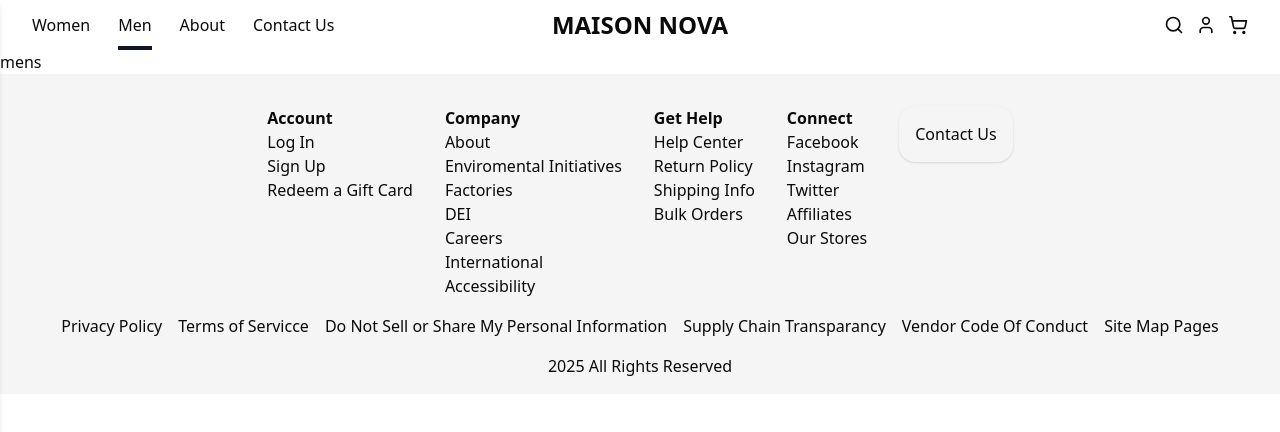
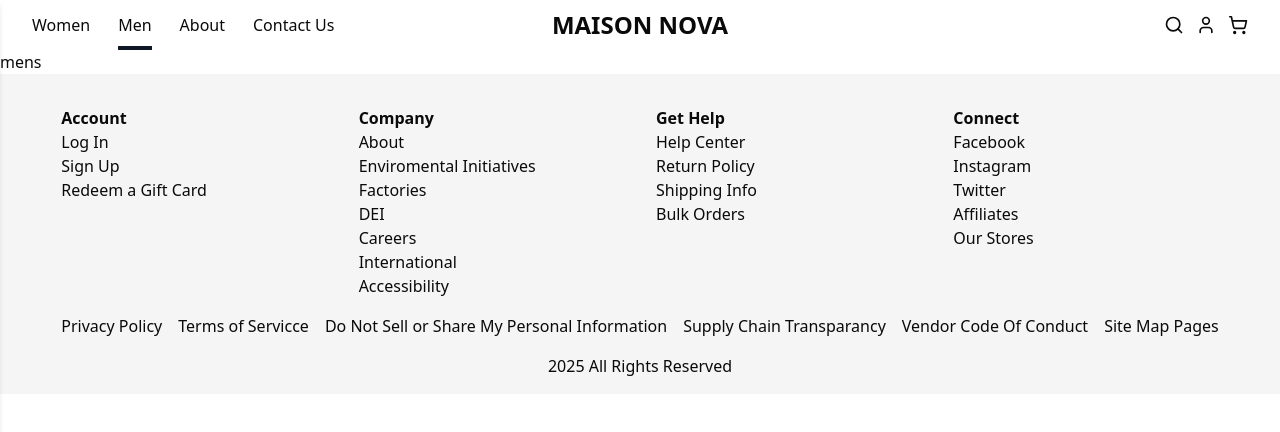
Before and after one commit to niki-pf/e-commerce-maison-nova, a Next.js app: page /men in a window 1280 px wide. Shown: the top 432 px of the page. Built offline with nearby package versions, Linux system fonts and the light colour scheme.

Commit message:
moved const to const file, done with footer,

```diff
--- a/components/footer.tsx
+++ b/components/footer.tsx
@@ -1,45 +1,12 @@
-import Link from "next/link";
+import { FOOTER_TAGS, NO_GO_LINKS } from "@/lib/constants";
 import React from "react";
 
-const NO_GO_LINKS = [
-  { header: "Account", links: ["Log In", "Sign Up", "Redeem a Gift Card"] },
-  {
-    header: "Company",
-    links: [
-      "About",
-      "Enviromental Initiatives",
-      "Factories",
-      "DEI",
-      "Careers",
-      "International",
-      "Accessibility",
-    ],
-  },
-  {
-    header: "Get Help",
-    links: ["Help Center", "Return Policy", "Shipping Info", "Bulk Orders"],
-  },
-  {
-    header: "Connect",
-    links: ["Facebook", "Instagram", "Twitter", "Affiliates", "Our Stores"],
-  },
-];
-
-const FOOTER_TAGS = [
-  "Privacy Policy",
-  "Terms of Servicce",
-  "Do Not Sell or Share My Personal Information",
-  "Supply Chain Transparancy",
-  "Vendor Code Of Conduct",
-  "Site Map Pages",
-];
 export default function Footer() {
   return (
-    <footer className="grid bg-accent pt-8 pb-4 gap-4">
-      <div className="grid grid-flow-col justify-center gap-8">
-        <div className="flex gap-8 mx-auto">
+    <footer className="grid bg-accent p-4 pt-8 gap-4 w-full justify-center">
+      <div className="grid md:grid-cols-4 sm:grid-cols-2 sm:justify-around gap-8">
         {NO_GO_LINKS.map((link, index) => (
-            <div className="flex flex-col">
+          <div key={index} className="flex flex-col">
             <p className="font-bold">{link.header}</p>
             {link.links.map((string, index) => (
               <p key={index}>{string}</p>
@@ -47,17 +14,9 @@ export default function Footer() {
           </div>
         ))}
       </div>
-        {
-          <Link
-            href={"/contact"}
-            className="p-4 md:block hidden h-min shadow rounded-2xl bg-accent">
-            Contact Us
-          </Link>
-        }
-      </div>
-      <div className="flex gap-4 justify-center">
+      <div className="grid sm:grid-flow-col gap-4">
         {FOOTER_TAGS.map((link, index) => (
-          <p>{link}</p>
+          <p key={index}>{link}</p>
         ))}
       </div>
       <p className="text-center">2025 All Rights Reserved</p>
--- /dev/null
+++ b/lib/constants.ts
@@ -0,0 +1,33 @@
+/* Mock-links fot the footer */
+export const NO_GO_LINKS = [
+  { header: "Account", links: ["Log In", "Sign Up", "Redeem a Gift Card"] },
+  {
+    header: "Company",
+    links: [
+      "About",
+      "Enviromental Initiatives",
+      "Factories",
+      "DEI",
+      "Careers",
+      "International",
+      "Accessibility",
+    ],
+  },
+  {
+    header: "Get Help",
+    links: ["Help Center", "Return Policy", "Shipping Info", "Bulk Orders"],
+  },
+  {
+    header: "Connect",
+    links: ["Facebook", "Instagram", "Twitter", "Affiliates", "Our Stores"],
+  },
+];
+/* Mock tags for the footer */
+export const FOOTER_TAGS = [
+  "Privacy Policy",
+  "Terms of Servicce",
+  "Do Not Sell or Share My Personal Information",
+  "Supply Chain Transparancy",
+  "Vendor Code Of Conduct",
+  "Site Map Pages",
+];
```
Lines whose indentation alone changed are shown as unchanged.
